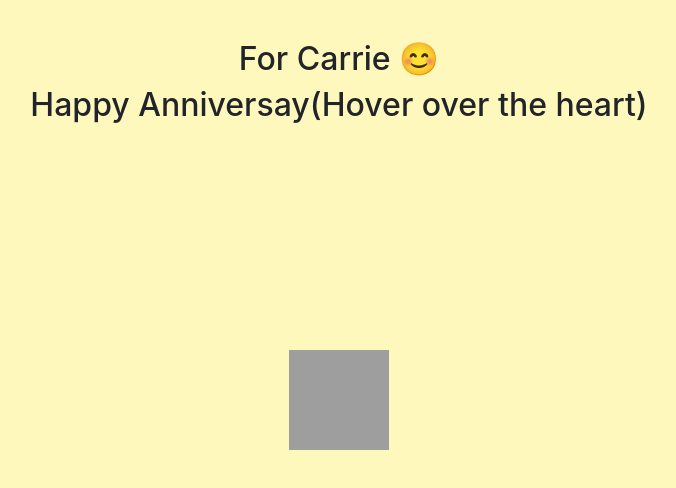
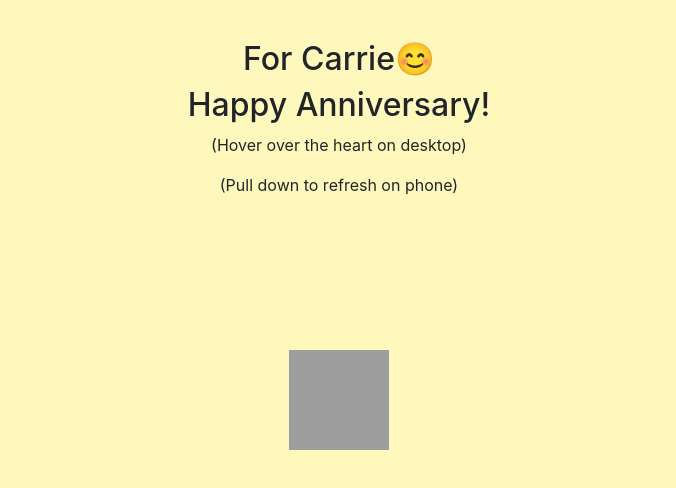
Before and after one commit to Shape-Shop/anniversary-2022, a plain HTML site: page index.html in a window 1280 px wide. Shown: the whole page, without its empty margins (301-977 px from the left). Drawn offline with nearby package versions, Linux system fonts and the light colour scheme; grey boxes are pictures that could not be loaded.

Commit message:
Update index.html

```diff
--- a/index.html
+++ b/index.html
@@ -15,9 +15,10 @@
 <body>
 
     <div class="top-container">
-        <h2>For Carrie 😊</h2>
-        <h2>Happy Anniversay</h2?
-        <h3>(Hover over the heart)</h3>
+        <h2>For Carrie😊</h2>
+        <h2>Happy Anniversary!</h2>
+        <p>(Hover over the heart on desktop)</p>
+        <p>(Pull down to refresh on phone)</p>
 
     </div>
 
```
